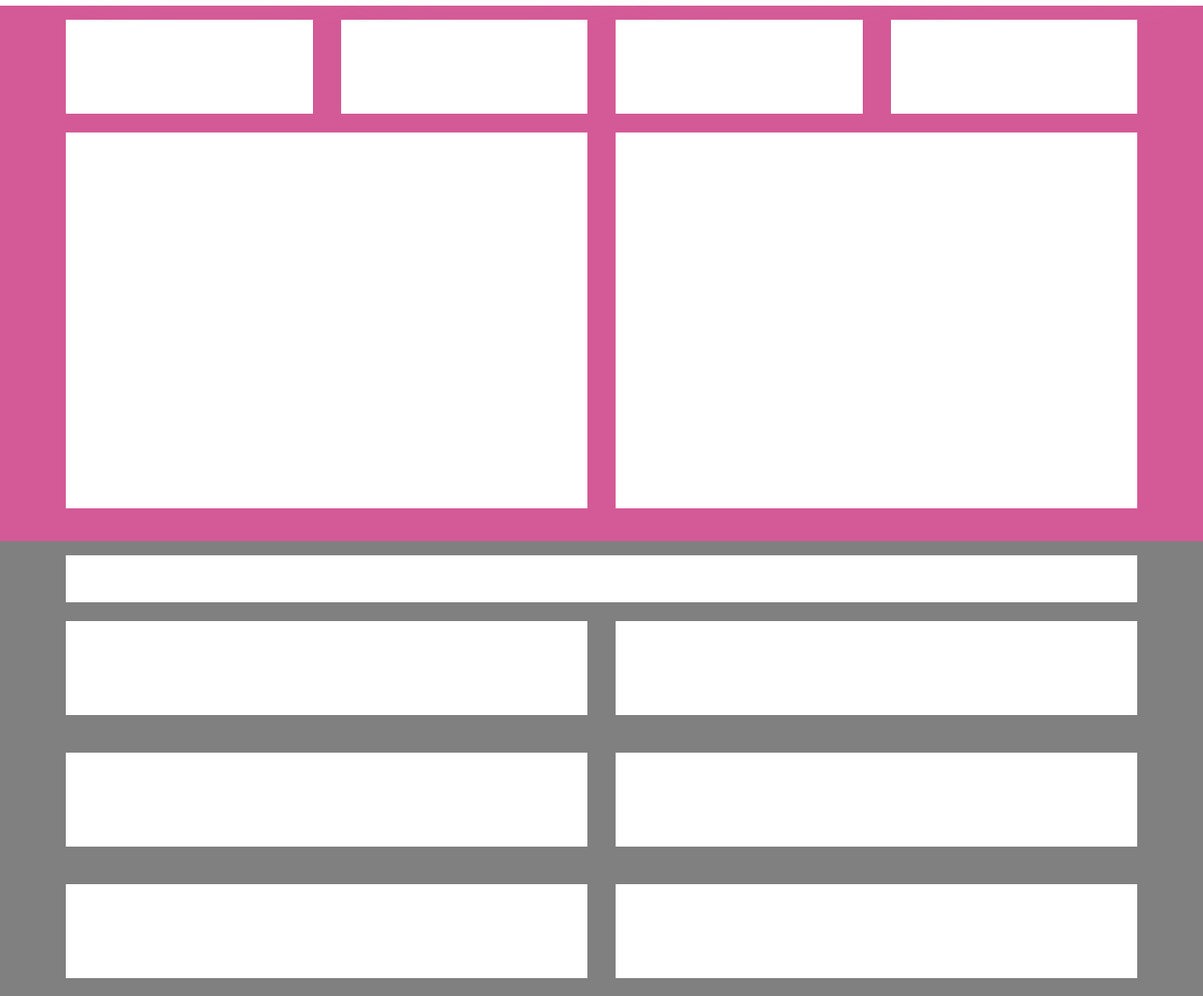
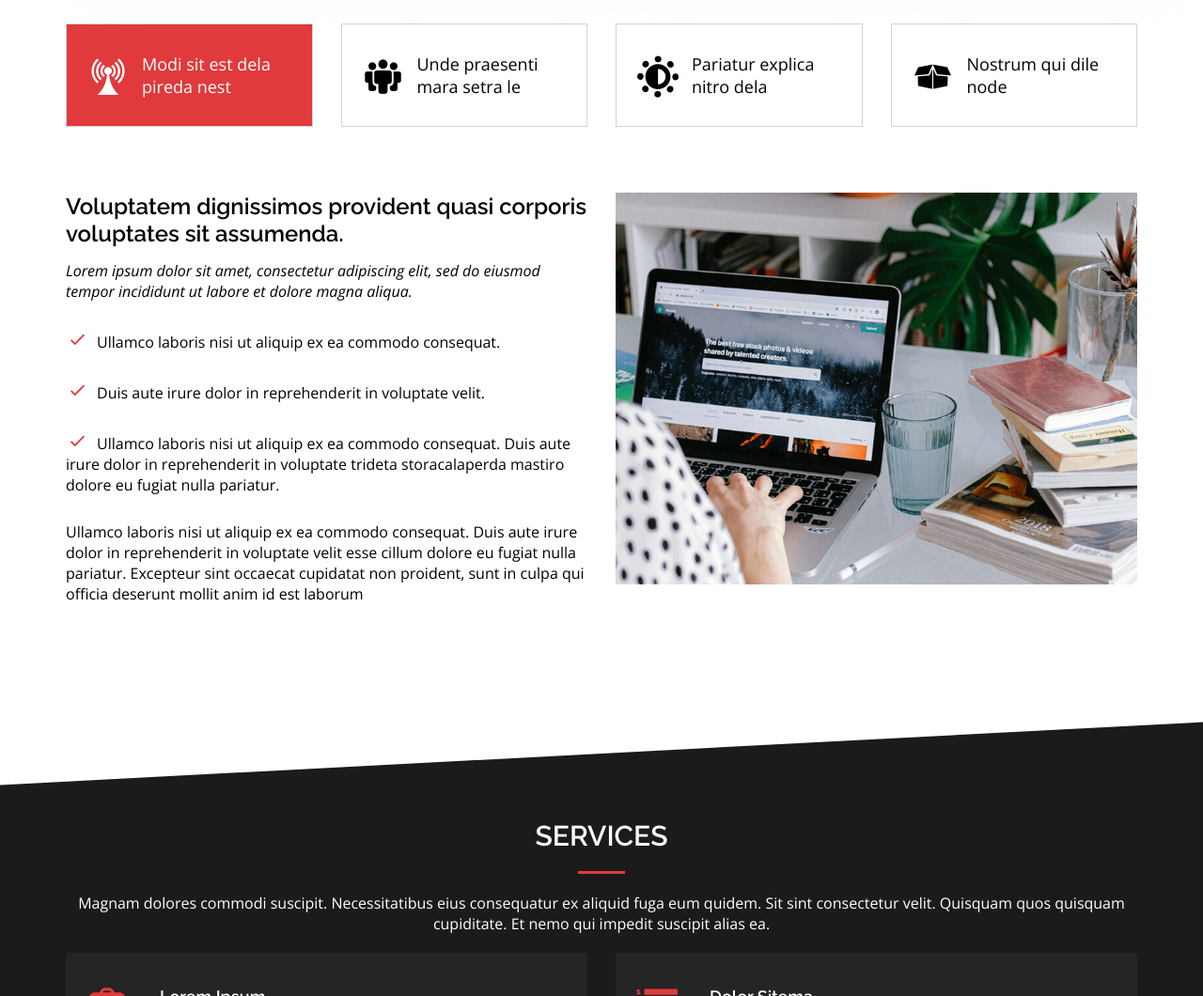
Before and after one commit to nivetha258/website-Design1, a plain HTML site: page index.html in a window 1280 px wide. Shown: the part 1740-2800 px from the top of the page at 94% size. Drawn offline with nearby package versions, Linux system fonts and the light colour scheme.

Commit message:
updtae service

```diff
--- a/css/style.css
+++ b/css/style.css
@@ -83,7 +83,7 @@
 	font-size:30px;
 	font-weight:600;
 	color:black;}
-.logo a span{color:red;}
+.logo a span{color:#e03a3c;}
 .logo-menu {}
 ul.nav-bar >li{
 	display:inline-block;
@@ -106,6 +106,7 @@ ul.nav-bar >li{
 	font-size:15px;
 	font-weight:bold;
 	padding-left:10px;
+
 }
 .nav-bar li a:hover{
 	color:red;
@@ -126,6 +127,7 @@ ul.nav-bar >li{
 	/*---dropdown----*/
 .dropdown{
 	position:relative;
+	padding-right:25px;
 }
 
 .dropdown-bar{
@@ -134,6 +136,7 @@ ul.nav-bar >li{
 	left:0;
 	text-align:left;
 	visibility:hidden;
+
 	padding:12px 0;
 	min-width:180px;
 	background:white;
@@ -174,7 +177,7 @@ ul.nav-bar >li{
 	background-repeat:no-repeat;
 }
 .banner-content{
-	padding:100px 300px 250px 0;
+	padding:100px 0 250px 0;
 	font-family:Raleway, san-serif;
 }
 .banner-content h1{
@@ -188,7 +191,14 @@ ul.nav-bar >li{
 }
 .banner-content a{
 	display:inline-block;
+	text-decoration:none;
 	padding:10px 25px;
+	border:solid 2px #e03a3c;
+	transition:all 0.5s ease;
+}
+.banner-content a:hover{
+	border:solid 2px white;
+	background:none;
 }
 
 /*---------banner end--------------------------------------*/
@@ -285,15 +295,16 @@ ul.nav-bar >li{
 }
 .number i{
 	position:absolute;
-	bottom:86%;
-	left:41%;
+	top:-20%;
+	left:50%;
+	transform:translateX(-25px);
 	font-size:25px;
 	text-align:center;
 	line-height:50px;
 	width:50px;
 	height:50px;
 	border:none;
-	color:red;
+	color:#e03a3c;
 	background:white;
 	border-radius:50%;
 	box-shadow:0 0 10px #d3d3d378;
@@ -302,39 +313,119 @@ ul.nav-bar >li{
 /*---------count end-----------*/
 /*---------support starts-----------*/
 .support{
-	background:#d45a97;
 	padding:15px 0;
 }
 .support-content{
-	background:white;
-	height:100px;
+	position:relative;
+	padding:30px 28px 30px 80px;
+	border:solid 1px lightgray;
+	transition:all 0.5s ease;
+}
+.support-content i{
+	font-size:44px;
+	position:absolute;
+	left:22px;
+	top:34px;
+}
+.support-content p{
+	font-weight:400;
+	font-size:18px;
+}
+.supp-selected{
+	background:#e03a3c;
+	color:white;
+}
+.support-content:hover{
+	color:#e03a3c;
+}
+.support-image h3{
+	color:#6c757d;
+	font-weight:600;
+	font-size:30px;
+}
+.support-image p{
+	padding:14px 0;
+}
+.support-image p.italic{font-style:italic;}
+.support-image i{
+	font-size:25px;
+	padding-right:8px;
+	color:#e03a3c;
+}
+.support-image img{
+	width:100%;
+	height:auto;
+}
+.support-image{padding:70px 0}
 
-}
-.support-image{
-	background:white;
-	height:400px;
-	margin:20px 0;
-}
 
 /*---------support end-----------*/
 /*---------service starts-----------*/
-.services{background:gray;
-	padding:15px 0;
+.service{
+	padding:120px 0;
+	position:relative;
+	z-index:1;
+	color:white;
+	background:white;
+}
+.service:before{
+	content:"";
+	position:absolute;
+	background:#1b1b1b;
+	top:60px;
+	bottom:48px;
+	left:0;
+	right:0;
+	z-index:-1;
+	transform:skewY(-3deg);
 }
 .service-heading{
-	background:white;
-	height:50px;
+	color:white;
+	padding:10px 0;
+	text-align:center;
+}
+.service-heading h1{
+	font-size:30px;
+	font-weight:600;
+}
+.service-heading div{
+	width:50px;
+	height:3px;
+	background:#e03a3c;
+	margin:20px auto;
 }
 .service-points{
-	background:white;
-	height:100px;
-	margin:20px 0;
+	position:relative;
+	padding:34px 28px 46px 100px;
+	border-radius:3px;
+	transition:all 0.5s ease;
+	font-weight:400;
+	font-size:14px;
+	color:white;
+	background:#252525;
+	margin:10px 0;
+	line-height:25px;
 }
+.service-points i{
+	font-size:44px;
+	position:absolute;
+	left:22px;
+	top:34px;
+	color:#e03a3c;
+}
+.service-points a{
+	text-decoration:none;
+	font-size:18px;
+	font-weight:800;
+	color:white;
+	padding-bottom:18px;
+	display:inline-block;
+}
+/*---------service end-----------*/
 
-/*---------service end-----------*/
 /*---------portfolio starts-----------*/
 .portfolio{background:#4087a5;
-	padding:15px 0;
+	padding:30px 0;
 }
 .portfolio-heading{
 	background:white;
--- a/index.html
+++ b/index.html
@@ -63,7 +63,7 @@
 			<div class="banner-content">
 				<h1>Bettter digital experience<br>with Presento</h1>
 				<p>We are team of talented designers making websites<br> with Bootstrap</p>
-				<a class="btns">Get Started</a>
+				<a href="#" class="btns">Get Started</a>
 			</div>
 		</div>
 	</section>
@@ -194,55 +194,101 @@
 		<div class="container">
 				<div class="row">
 					<div class="col-lg-3">
-						<div class="support-content">
+						<div class="support-content supp-selected">
+							<i class="icofont-network-tower"></i>
+							<p>Modi sit est dela pireda nest</p>
 						</div>
 					</div>
 					<div class="col-lg-3">
-						<div class="support-content"></div>
+						<div class="support-content">
+							<i class="icofont-people"></i>
+							<p>Unde praesenti mara setra le</p>
+						</div>
 					</div>
 					<div class="col-lg-3">
 						<div class="support-content">
+							<i class="icofont-ui-brightness"></i>
+							<p>Pariatur explica nitro dela</p>
 						</div>
 					</div>
 					<div class="col-lg-3">
-						<div class="support-content"></div>
+						<div class="support-content">
+							<i class="icofont-box"></i>
+							<p>Nostrum qui dile node</p>
+						</div>
 					</div>
 				</div>
 				<div class="row">
 					<div class="col-lg-6">
 						<div class="support-image">
+							<h1>Voluptatem dignissimos provident quasi corporis voluptates sit assumenda.</h1>
+							<p class="italic">Lorem ipsum dolor sit amet, consectetur adipiscing elit, sed do eiusmod tempor incididunt ut labore et dolore magna aliqua.</p>
+							<p><i class="icofont-check-alt"></i>Ullamco laboris nisi ut aliquip ex ea commodo consequat.</p>
+							<p><i class="icofont-check-alt"></i>Duis aute irure dolor in reprehenderit in voluptate velit.</p>
+							<p><i class="icofont-check-alt"></i>Ullamco laboris nisi ut aliquip ex ea commodo consequat. Duis aute irure dolor in reprehenderit in voluptate trideta storacalaperda mastiro dolore eu fugiat nulla pariatur.</p>
+							<p>Ullamco laboris nisi ut aliquip ex ea commodo consequat. Duis aute irure dolor in reprehenderit in voluptate velit esse cillum dolore eu fugiat nulla pariatur.
+							Excepteur sint occaecat cupidatat non proident, sunt in culpa qui officia deserunt mollit anim id est laborum</p>
 						</div>
 					</div>
 					<div class="col-lg-6">
-						<div class="support-image"></div>
+						<div class="support-image">
+							<img src="image/support.jpg" alt>
+						</div>
 					</div>
 				</div>
 		</div>
 	</section>
 		<!-----------------support ends---------------------------------->
 		<!-----------------services starts---------------------------------->
-	<section class="services">
+	<section class="service">
 		<div class="container">
 			<div class="service-heading">
+				<h1>SERVICES</h1>
+				<div class="underline"></div>
+				<p>Magnam dolores commodi suscipit. Necessitatibus eius consequatur ex aliquid fuga eum quidem. Sit sint consectetur velit. Quisquam quos quisquam cupiditate. Et nemo qui impedit suscipit alias ea.</p>
 			</div>
 			<div class="row">
 				<div class="col-lg-6">
-					<div class="service-points"></div>
+					<div class="service-points">
+						<i class="icofont-briefcase-1"></i>
+						<a href="index.html">Lorem Ipsum</a>
+						<p>Voluptatum deleniti atque corrupti quos dolores et quas molestias excepturi sint occaecati cupiditate non provident</p>
+					</div>
 				</div>
 				<div class="col-lg-6">
-					<div class="service-points"></div>
+					<div class="service-points">
+						<i class="icofont-listing-number"></i>
+						<a href="index.html">Dolor Sitema</a>
+						<p>Minim veniam, quis nostrud exercitation ullamco laboris nisi ut aliquip ex ea commodo consequat tarad limino ata</p>
+					</div>
 				</div>
 				<div class="col-lg-6">
-					<div class="service-points"></div>
+					<div class="service-points">
+						<i class="icofont-chart-bar-graph"></i>
+						<a href="index.html">Sed ut perspiciatis</a>
+						<p>Duis aute irure dolor in reprehenderit in voluptate velit esse cillum dolore eu fugiat nulla pariatur</p>
+					</div>
 				</div>
 				<div class="col-lg-6">
-					<div class="service-points"></div>
+					<div class="service-points">
+						<i class="icofont-camera"></i>
+						<a href="index.html">Nemo Enim</a>
+						<p>Excepteur sint occaecat cupidatat non proident, sunt in culpa qui officia deserunt mollit anim id est laborum</p>
+					</div>
 				</div>
 				<div class="col-lg-6">
-					<div class="service-points"></div>
+					<div class="service-points">
+						<i class="icofont-ui-brightness"></i>
+						<a href="index.html">Magni Dolore</a>
+						<p>At vero eos et accusamus et iusto odio dignissimos ducimus qui blanditiis praesentium voluptatum deleniti atque</p>
+					</div>
 				</div>
 				<div class="col-lg-6">
-					<div class="service-points"></div>
+					<div class="service-points">
+						<i class="icofont-briefcase-2"></i>
+						<a href="index.html">Eiusmod Tempor</a>
+						<p>Et harum quidem rerum facilis est et expedita distinctio. Nam libero tempore, cum soluta nobis est eligendi</p>
+					</div>
 				</div>
 			</div>
 		</div>
```
Also changed, not shown: image/support.jpg (added).
